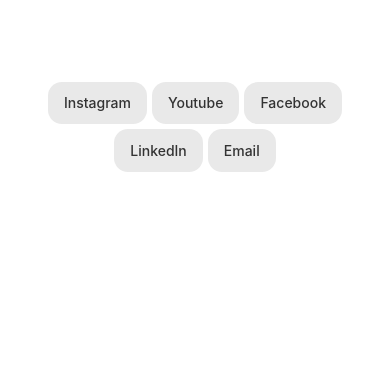
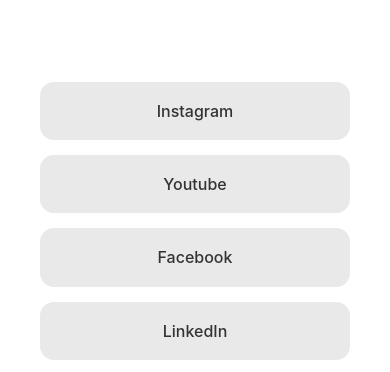
Before and after one commit to Sxham04/Himachalites, a plain HTML site: page contact.html in a window 390 px wide. Shown: the part 1090-1462 px from the top of the page. Drawn offline with nearby package versions, Linux system fonts and the light colour scheme; a web font is replaced by a local one.

Commit message:
fix bottom navbar for ios users

```diff
--- a/contact.html
+++ b/contact.html
@@ -103,8 +103,8 @@
                 </span>
             </a>
         </li>
-        <li>
-            <a href="#" class="pill">
+        <li class="email-pill-wrapper">
+            <a href="#" class="pill email-pill">
                 <span class="label-stack">
                     <span class="pill-label">Email</span>
                     <span class="pill-label-hover" aria-hidden="true">
--- a/style4.css
+++ b/style4.css
@@ -1134,6 +1134,7 @@
         justify-content: space-between;
         align-items: center;
         padding: 0 1.5rem;
+        padding-bottom: env(safe-area-inset-bottom); /* Add this line */
         animation: popUpFromBottom 0.5s ease-out;
         flex-wrap: nowrap;
     }
--- a/stylec.css
+++ b/stylec.css
@@ -539,19 +539,53 @@
   .navbar.nav-open .main-nav li:nth-child(4) { animation-delay: 0.4s; }
 }
 
-/* --- Specific Mobile Layout (Phones) --- */
+/* For tablets & small laptops (601px to 1440px) */
 @media (max-width: 1440px) {
+    .pill-nav-container {
+        /* Center the entire navigation component */
+        display: flex;
+        justify-content: center;
+    }
+
     .pill-nav-items {
-        width: 95%;
-        gap: 5px;
-        padding: 5px;
-        flex-wrap: wrap;
+        /* 1. Set the container width to 90% */
+        width: 90%;
+        display: flex; /* Ensure it remains a flex container */
+        gap: 10px;
     }
+
+    .pill-nav-items li {
+        /* 2. THIS IS THE KEY: Tell each item to grow and take an equal share of the empty space */
+        flex-grow: 1;
+        display: flex; /* Helps the link inside fill the space */
+    }
+
     .pill {
-        padding: 0.8rem 1rem;
+        /* 3. Make the link fill its parent (the li) and center its text */
+        width: 100%;
+        justify-content: center;
+        padding: 1rem 0.5rem; /* Adjust padding for the new flexible width */
+        --nav-font-size: 14px;
     }
+}
+
+/* For mobile screens (600px and smaller) - This remains the same */
+@media (max-width: 600px) {
     .pill-nav-items {
-       --nav-font-size: 14px;
+        flex-direction: column;
+        align-items: stretch;
+        gap: 15px;
+        width: 100%; /* Take full width on mobile */
+    }
+
+    .pill-nav-items li {
+        /* Reset flex-grow for the column layout */
+        flex-grow: 0;
+    }
+
+    .pill {
+        padding: 1.2rem 1rem;
+        --nav-font-size: 16px;
     }
 }
 
@@ -791,3 +825,33 @@
         bottom: 35%;
     }
 }
+
+/* ==============================================
+   ENHANCED MOBILE PILL NAVIGATION
+============================================== */
+
+/* For screens 600px and smaller */
+@media (max-width: 600px) {
+    .pill-nav-items {
+        /* 1. Switch the layout from a row to a column */
+        flex-direction: column;
+
+        /* 2. Make all items stretch to fill the container's width */
+        align-items: stretch;
+
+        /* 3. Adjust the vertical gap between the stacked buttons */
+        gap: 15px;
+    }
+
+    .pill {
+        /* 4. Ensure each pill takes up the full width and has comfortable padding */
+        padding: 1.2rem 1rem;
+        width: 100%;
+        box-sizing: border-box; /* This is crucial to include padding within the 100% width */
+    }
+
+    /* Optional: Slightly increase font size for better readability on mobile */
+    .pill-nav-items {
+        --nav-font-size: 16px;
+    }
+}
```
Also changed, not shown: index.html (+1 -1 lines).
